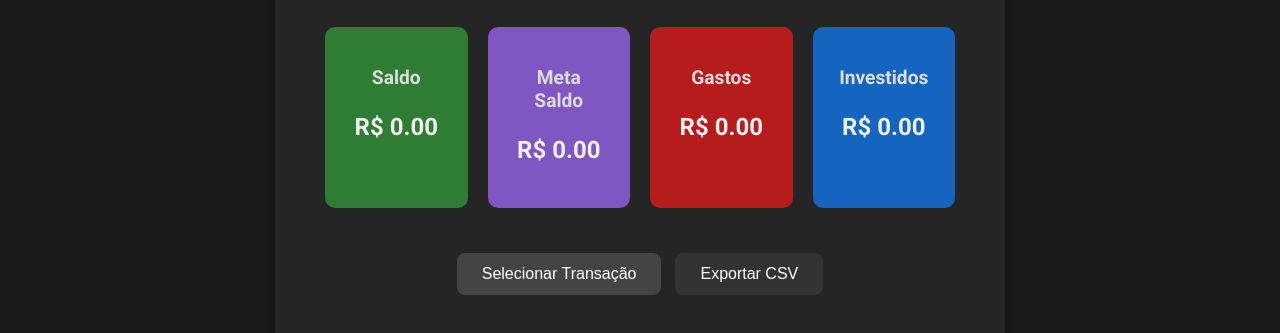
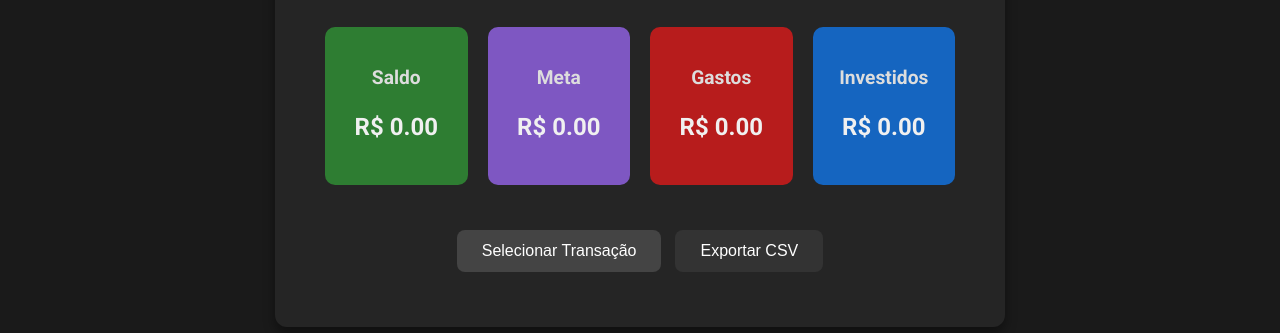
Before and after one commit to dedellllll/trabalho-ridelvan, a plain HTML site: page index.html in a window 1280 px wide. Shown: the part 241-574 px from the top of the page. Drawn offline with Linux system fonts and the light colour scheme.

Commit message:
Update index.html

```diff
--- a/index.html
+++ b/index.html
@@ -21,7 +21,7 @@
                 <p id="saldo-value">R$ 0.00</p>
             </div>
            <div class="card meta">
-                <h3>Meta Saldo</h3>
+                <h3>Meta</h3>
                 <p id="meta-saldo-value">R$ 0.00</p>
            </div>
             <div class="card gastos">
```
